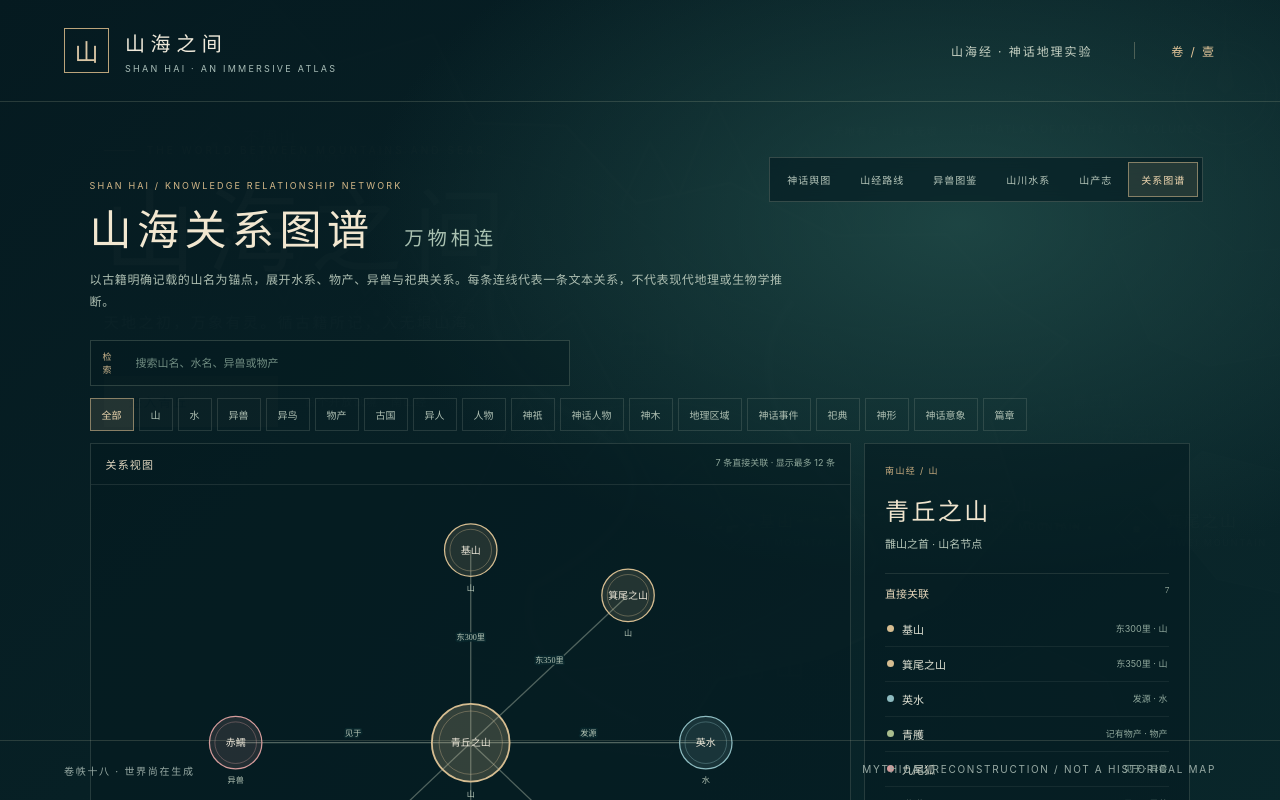
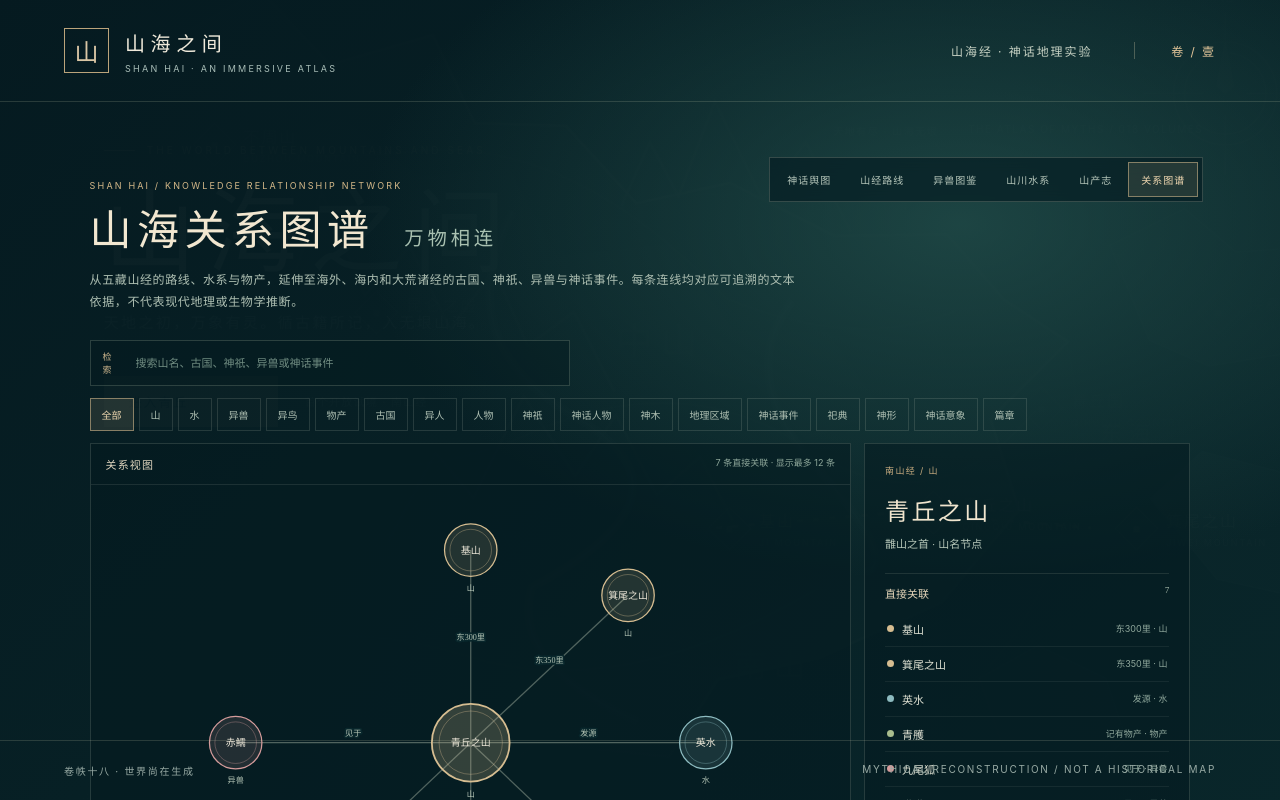
Before and after one commit to NoName4Me/shan-hai, a React (Vite) app: page / in a window 1280 px wide. Both pictures are taken after a click on the tab "关系图谱". Built offline with nearby package versions, Linux system fonts and the light colour scheme.

Commit message:
ui: describe full multi-volume knowledge graph scope

```diff
--- a/src/components/KnowledgeGraph.tsx
+++ b/src/components/KnowledgeGraph.tsx
@@ -53,11 +53,11 @@ export default function KnowledgeGraph() {
       <div className="knowledge-heading">
         <div className="knowledge-eyebrow">SHAN HAI / KNOWLEDGE RELATIONSHIP NETWORK</div>
         <h2>山海关系图谱 <span>万物相连</span></h2>
-        <p>以古籍明确记载的山名为锚点，展开水系、物产、异兽与祀典关系。每条连线代表一条文本关系，不代表现代地理或生物学推断。</p>
+        <p>从五藏山经的路线、水系与物产，延伸至海外、海内和大荒诸经的古国、神祇、异兽与神话事件。每条连线均对应可追溯的文本依据，不代表现代地理或生物学推断。</p>
       </div>
 
       <div className="graph-toolbar">
-        <label className="bestiary-search"><span>检索</span><input value={query} onChange={(event) => setQuery(event.target.value)} placeholder="搜索山名、水名、异兽或物产" /></label>
+        <label className="bestiary-search"><span>检索</span><input value={query} onChange={(event) => setQuery(event.target.value)} placeholder="搜索山名、古国、神祇、异兽或神话事件" /></label>
         <div className="bestiary-kind-filters">
           {(['全部', ...knowledgeKinds] as const).map((item) => <button key={item} className={kind === item ? 'active' : ''} onClick={() => setKind(item)}>{item}</button>)}
         </div>
```
